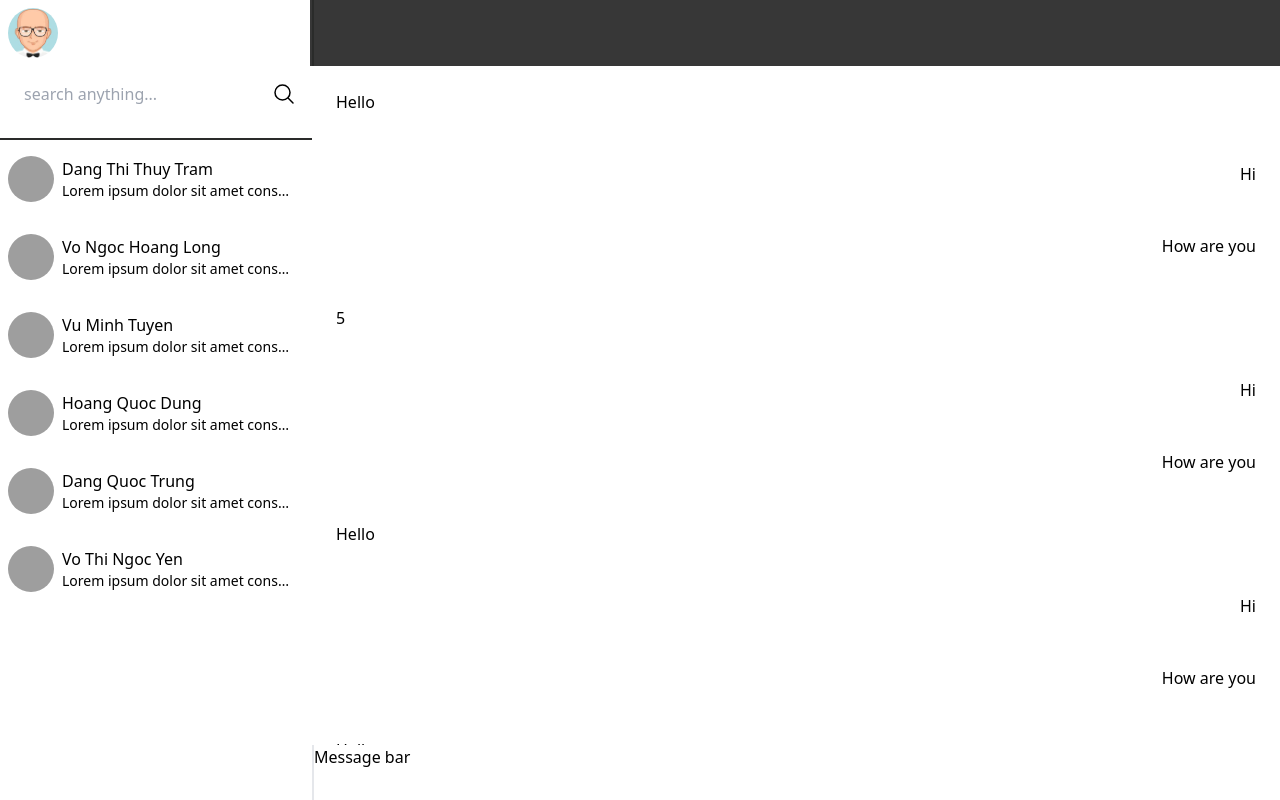
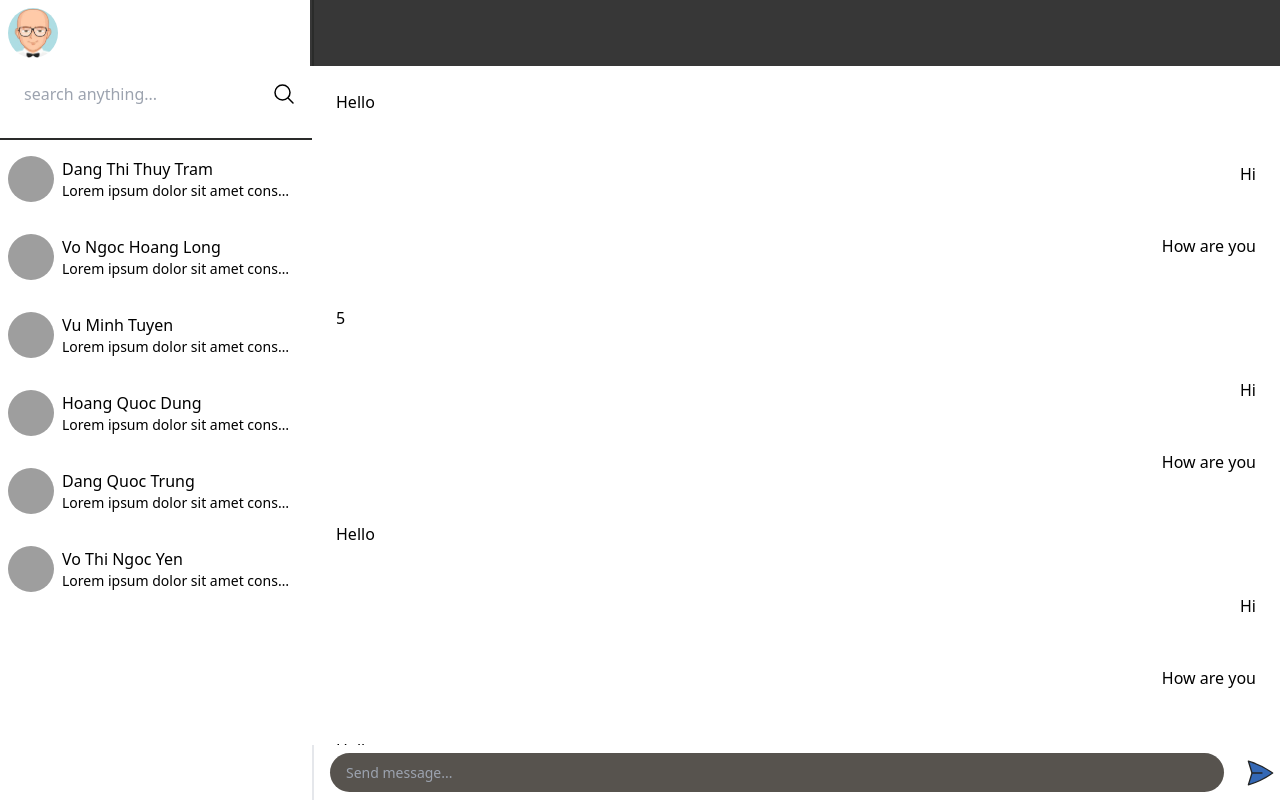
Before and after one commit to hauleguitare/chat-client-basic-vuejs, a Vue app: page / in a window 1280 px wide. Built offline with nearby package versions, Linux system fonts and the light colour scheme; grey boxes are pictures that could not be loaded.

Commit message:
refactor(): adding style, component for Messagebar

```diff
--- a/src/components/ChatViews/MessageBox/MessageBar.vue
+++ b/src/components/ChatViews/MessageBox/MessageBar.vue
@@ -1,12 +1,43 @@
 <template>
-  <div class="message-bar">Message bar</div>
+  <div class="message-bar-wrapper">
+    <div class="message-bar--input-wrapper">
+      <input placeholder="Send message..." />
+    </div>
+    <button class="sender-icon--button">
+      <SenderIcon class="sender-icon" />
+    </button>
+  </div>
 </template>
 <style scoped lang="scss">
-.message-bar {
+.message-bar-wrapper {
   @apply flex-grow-0;
+  @apply flex flex-row;
   @apply w-full h-[var(--heightMessagebar)];
   @apply dark:bg-dark-theme-on-surface;
   @apply border-l-2 dark:border-dark-theme-surface;
+  .message-bar--input-wrapper {
+    @apply mx-4 my-2;
+    @apply bg-stone-600;
+    @apply overflow-hidden rounded-full;
+    @apply flex-grow;
+    input {
+      @apply bg-transparent outline-none;
+      @apply w-full h-full;
+      @apply py-2 px-4;
+      @apply text-sm;
+    }
+  }
+}
+.sender-icon--button {
+  @apply px-1 py-1;
+}
+.sender-icon {
+  @apply fill-dark-theme-primary;
+  @apply stroke-dark-theme-background stroke-1;
+  @apply w-8 h-8;
+  @apply inline-block;
 }
 </style>
-<script setup lang="ts"></script>
+<script setup lang="ts">
+import SenderIcon from "@/components/icons/SenderIcon.vue";
+</script>
```
